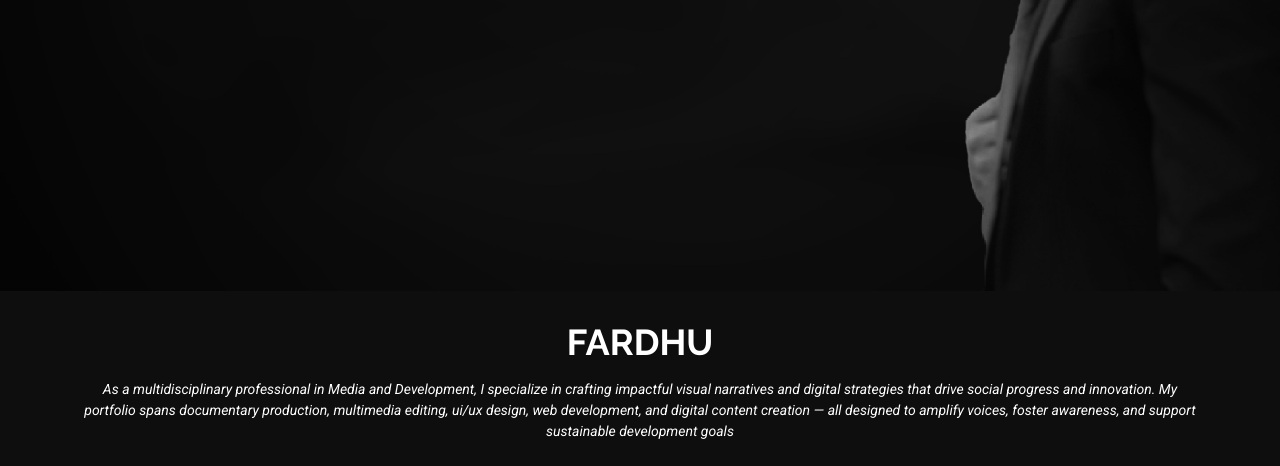
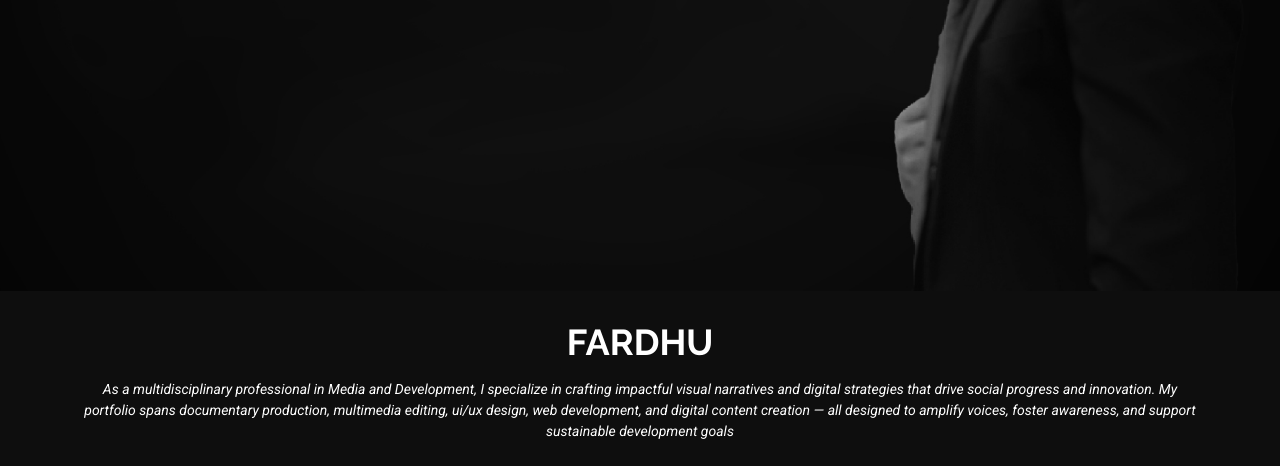
Before and after one commit to Fardhu/portfolio, a plain HTML site: page index.html in a window 1280 px wide. Shown: the part 509-975 px from the top of the page. Drawn offline with Linux system fonts and the light colour scheme.

Commit message:
Update main.css

```diff
--- a/assets/css/main.css
+++ b/assets/css/main.css
@@ -758,6 +758,10 @@ section,
     font-size: 20px;
   }
 }
+ .hero img {
+  object-position: right top;
+ }
+
 
 /*--------------------------------------------------------------
 # About Section
```
